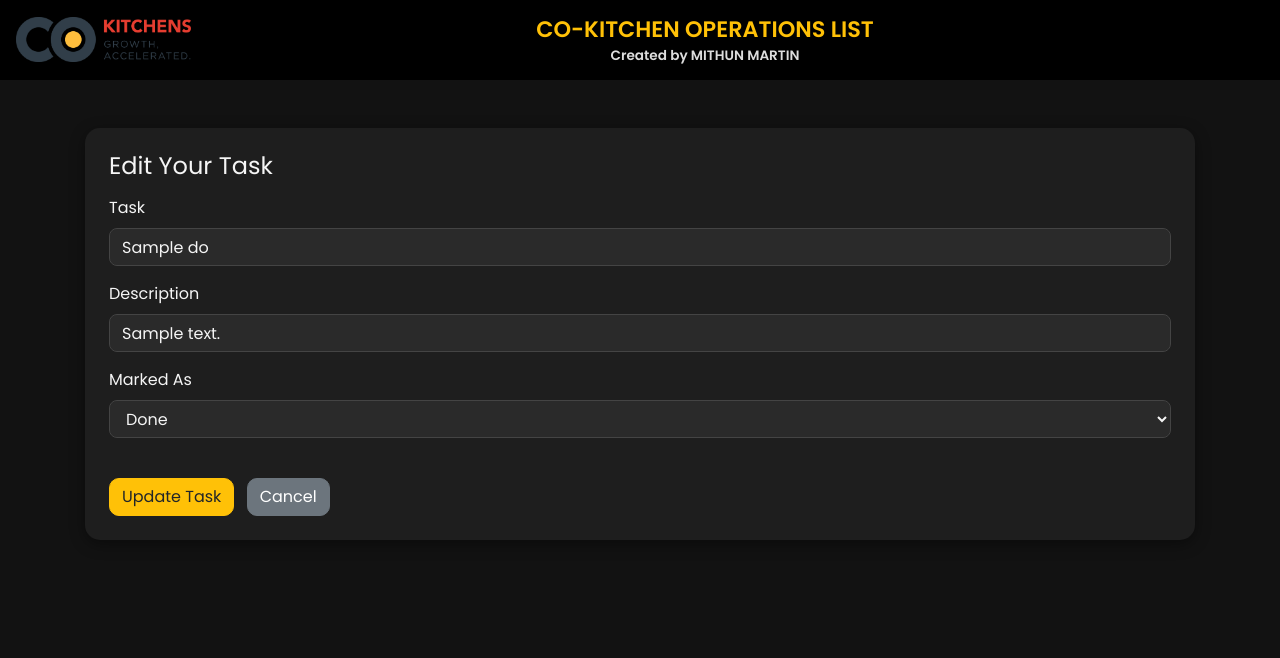
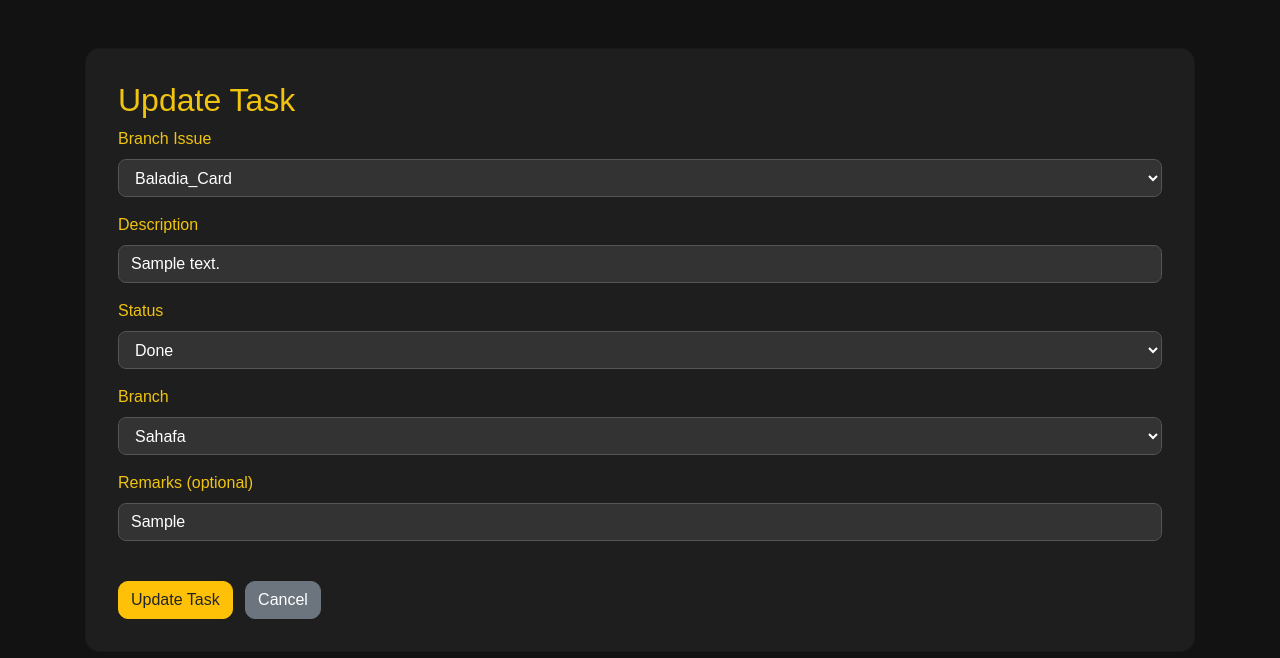
Before and after one commit to mithun-martin/CO-KITCHEN-TASK-MANAGER-FLASK-APP, a Flask app: page /update/1 in a window 1280 px wide. Shown: the top 658 px of the page. Run offline with Flask 3, Linux system fonts and the light colour scheme; tables that the repository leaves empty hold one stand-in row (values such as "Sample post"); some libraries are stand-ins or nearby versions.

Commit message:
Final updates: remarks field, enum, UI fixes

```diff
--- a/app.py
+++ b/app.py
@@ -4,6 +4,8 @@ from flask import Flask, render_template, request, redirect
 from flask_sqlalchemy import SQLAlchemy
 from datetime import datetime
 import pytz
+from werkzeug.exceptions import BadRequest
+
 
 app = Flask(__name__)
 #1)👉 This creates your Flask application object — it runs your web server.
@@ -45,7 +47,26 @@ db = SQLAlchemy(app)
 #In this case, you’re using SQLite as the database, and SQLAlchemy is the library that lets you interact with it via Python classes instead of raw SQL queries.
 #the line here ✅ Initializes SQLAlchemy for your Flask app.
 
-#3)initializing model class
+class Branche_issues(enum.Enum):
+    Baladia_Card = "Baladia_Card"
+    Water_Supply = "Water_Supply"
+    Air_Conditioning = "Air_Conditioning"
+    Chiller = "Chiller"
+    Freezer = "Freezer"
+    Sign_Board = "Sign_Board"
+    Robot = "Robot"
+    Uniform = "Uniform"
+    Fres_Air = "Fres_Air"
+    Exhaust = "Exhaust"
+    Pest_Control = "Pest_Control"
+    Duct_Cleaning = "Duct_Cleaning"
+    Air_Curtain = "Air_Curtain"
+    Ceiling_Lights = "Ceiling_Lights"
+    Floor_Tiles = "Floor_Tiles"
+    DeskTop_no_charge = "DeskTop_no_charge"
+
+
+
 class Branches(enum.Enum):
     Sahafa = "Sahafa"
     Sulimania = "Sulimania"
@@ -62,16 +83,17 @@ class Branches(enum.Enum):
     Jeddah = "Jeddah"
 
 
-class ToDo(db.Model):
+class HotelOp(db.Model):
     #👉 A Python class defining your ToDo table basically MODEL LIEK IN SB
+    __tablename__ = 'hotel_op'  # 👈 This is the new table name
     sno = db.Column(db.Integer,primary_key = True) #defining the primary key
-    title = db.Column(db.String(200), nullable = False)
+    branch_issues = db.Column(db.Enum(Branche_issues), nullable = False)
     desc = db.Column(db.String(500),nullable = False)
-    comment = db.Column(db.String(200))      # ✅ New
     status = db.Column(db.String(50), nullable=False, default="None")        # ✅ New
     # date_created = db.Column(db.DateTime,default = datetime.utcnow)
     branches = db.Column(db.Enum(Branches), nullable=False)
     date_created = db.Column(db.DateTime(timezone=True), nullable=False)
+    remarks = db.Column(db.String(200))  # ✅ New
     # date_created = db.Column(db.DateTime, nullable=False) # ✅ New
 
 with app.app_context():
@@ -89,15 +111,28 @@ with app.app_context():
 @app.route("/", methods=["GET", "POST"])
 def create_read():
     if request.method == 'POST':
-        title = request.form['title']
+        #branch_issues = request.form["branch_issues"]
+       # You're assigning a string, but SQLAlchemy expects the actual Enum type Branche_issues, not a plain string
+
+        branch_issues_str = request.form['branch_issues']
+        try:
+            branch_issues = Branche_issues(branch_issues_str)
+        except ValueError:
+            raise BadRequest("Invalid branch issue selected")
+
+
+
         desc = request.form['desc']
         status = request.form['status']
         branches = request.form['Branch']
         saudi_tz = pytz.timezone('Asia/Riyadh')
         current_time = datetime.utcnow().replace(tzinfo=pytz.utc).astimezone(saudi_tz)
+        remarks = request.form.get('remarks', '')  # Get remarks if provided, else empty string
+        #since for all others we gav emandatory to fill else form wont e netering we saw in ui
+        #as nullable = False but for remarks we did not do it so it can be empty
 
-        todo = ToDo(title=title, desc=desc, status=status, branches=branches, date_created=current_time)
-        db.session.add(todo)
+        hotelop = HotelOp(branch_issues=branch_issues, desc=desc, status=status, branches=branches, date_created=current_time, remarks=remarks)
+        db.session.add(hotelop)  # Add the new ToDo item to the session
         db.session.commit()
         return redirect("/")  # Important to redirect after POST
 
@@ -105,77 +140,46 @@ def create_read():
     filter_branch = request.args.get('filter_branch')
 
     if filter_branch and filter_branch != 'All':
-        allToDo = ToDo.query.filter_by(branches=filter_branch).all()
+        allToDo = HotelOp.query.filter_by(branches=filter_branch).all()
     else:
-        allToDo = ToDo.query.all()
+        allToDo = HotelOp.query.all()
 
-    return render_template("index.html", allToDo=allToDo, Branches=Branches, selected_branch=filter_branch)
+    return render_template("index.html", allToDo=allToDo, Branches=Branches, selected_branch=filter_branch,Branche_issues=Branche_issues)
 
 
+@app.route("/update/<int:sno>", methods=["GET", "POST"])
+def update(sno):
+    todo = HotelOp.query.get_or_404(sno)
 
+    if request.method == "POST":
+        branch_issues_str = request.form["branch_issues"]
+        try:
+            todo.branch_issues = Branche_issues(branch_issues_str)
+        except ValueError:
+            raise BadRequest("Invalid branch issue selected")
 
-@app.route("/update/<int:sno>",methods=["GET","POST"])
-def update(sno):
-    todo = ToDo.query.get_or_404(sno) #furst gets the get request chekc for no then it goes to the return render_html part
-    #which means u can chekc the a code as well of fromnend opens a new form for us to tyep new title and desc only
-    #wehen  we press update button in that /update page then the post request will be activates and if block will run and after entry it will rdirect to homepage
-    if request.method == "POST":
-        todo.title = request.form["title"]
         todo.desc = request.form["desc"]
         todo.status = request.form["status"]
+        todo.remarks = request.form.get("remarks", "")
+        todo.branches = Branches(request.form["Branch"])  # ✅ This line was missing before
+
         db.session.commit()
         return redirect("/")
 
-    return render_template("update.html", todo=todo)
+    return render_template("update.html", todo=todo, Branche_issues=Branche_issues, Branches=Branches)
 
-# 📌 Why create `update.html` separately?
-
-# Because it’s a different page.
-# When you click the Update button, it:
-
-# * opens a new page
-# * shows a form with current values filled
-# * allows you to edit and submit it
-
-# So — that page needs its own HTML template to display.
-
-# 👉 That’s why we created
-# `templates/update.html`
-
-
-
-# 📌 First: What happens when you click the Update button in your table now?
-# Current flow:
-
-# 1️⃣ You click
-# <a href="/update/{{ todo.sno }}">Update</a>
-# 👉 Browser sends a GET request to /update/3 (for example)
-# 👉 Flask runs the GET part of this:
-
-# todo = ToDo.query.get_or_404(sno)
-# return render_template("update.html", todo=todo)
-
-
-
-# 📌 Now: What happens when you submit the update form on that page?
-# 👉 That form sends a POST request to the same /update/<sno> URL
-# 👉 Flask runs this part:
-
-# 👉 Updates the data in the database
-# 👉 Then redirects back to the homepage /
-
-
-# 📌 Why redirect to / after POST?
-# Because otherwise, after updating, you’d still be sitting on the /update/<sno> page.
 
 
 
 @app.route("/delete/<int:sno>")
 def delete(sno):
-    record = ToDo.query.filter_by(sno=sno).first() #first() to delte the first record which matches
+    record = HotelOp.query.get(sno)
+    if record is None:
+        return "Record not found", 404
+
     db.session.delete(record)
     db.session.commit()
-    return redirect("/") #after deleting coem to back to slash ie the sam epage home
+    return redirect("/") #after deleting come back to home page
 
 
 
--- a/templates/update.html
+++ b/templates/update.html
@@ -1,106 +1,60 @@
+<!-- templates/update.html -->
 <!DOCTYPE html>
 <html lang="en">
 <head>
   <meta charset="UTF-8">
   <title>Update Task</title>
   <link rel="stylesheet" href="https://stackpath.bootstrapcdn.com/bootstrap/4.5.2/css/bootstrap.min.css">
-  <link href="https://fonts.googleapis.com/css2?family=Poppins:wght@400;600&display=swap" rel="stylesheet">
   <style>
-    body {
-      background: #121212;
-      font-family: 'Poppins', sans-serif;
-      color: #f5f5f5;
-    }
-
-    .navbar-custom {
-      background: #000;
-      padding: 0.8rem 1rem;
-      display: flex;
-      align-items: center;
-      justify-content: space-between;
-    }
-
-    .navbar-title {
-      flex: 1;
-      text-align: center;
-      color: #ffc107;
-      font-weight: 600;
-      font-size: 1.4rem;
-    }
-
-    .navbar-title p {
-      font-size: 0.85rem;
-      color: #ddd;
-      margin: 0;
-    }
-
-    .logo img {
-      height: 45px;
-    }
-
-    .card {
-      background: #1e1e1e;
-      border: none;
-      border-radius: 15px;
-      box-shadow: 0 4px 15px rgba(0,0,0,0.4);
-      color: #f5f5f5;
-    }
-
-    .form-control {
-      background-color: #2a2a2a;
-      color: #f5f5f5;
-      border-radius: 8px;
-      border: 1px solid #444;
-    }
-
-    .form-control::placeholder {
-      color: #ddd;
-    }
-
-    .btn {
-      border-radius: 10px;
-    }
+    body { background: #121212; font-family: 'Poppins', sans-serif; color: #f1f1f1; }
+    .card { background: #1e1e1e; border-radius: 15px; padding: 2rem; margin-top: 3rem; }
+    label { color: #f1c40f; }
+    .form-control { background-color: #333; color: #fff; border-radius: 8px; border: 1px solid #555; }
+    .btn { border-radius: 10px; }
+    h2 { color: #f1c40f; }
   </style>
 </head>
 <body>
-
-  <div class="navbar-custom">
-    <div class="logo">
-      <img src="{{ url_for('static', filename='logo.png') }}" alt="logo">
-    </div>
-    <div class="navbar-title">
-      CO-KITCHEN OPERATIONS LIST
-      <p>Created by MITHUN MARTIN</p>
-    </div>
-    <div style="width:45px"></div>
-  </div>
-
-  <div class="container mt-5 mb-5">
-    <div class="card p-4">
-      <h4 class="mb-3">Edit Your Task</h4>
+  <div class="container">
+    <div class="card">
+      <h2>Update Task</h2>
       <form action="/update/{{ todo.sno }}" method="POST">
         <div class="form-group">
-          <label>Task</label>
-          <input type="text" name="title" class="form-control" value="{{ todo.title }}" required>
+          <label>Branch Issue</label>
+          <select name="branch_issues" class="form-control" required>
+            {% for issue in Branche_issues %}
+              <option value="{{ issue.value }}" {% if todo.branch_issues.value == issue.value %}selected{% endif %}>{{ issue.value }}</option>
+            {% endfor %}
+          </select>
         </div>
         <div class="form-group mt-3">
           <label>Description</label>
-          <input type="text" name="desc" class="form-control" value="{{ todo.desc }}">
+          <input type="text" name="desc" class="form-control" value="{{ todo.desc }}" required>
         </div>
         <div class="form-group mt-3">
-          <label>Marked As</label>
+          <label>Status</label>
           <select name="status" class="form-control">
-            <option value="Done" {% if todo.status == 'Done' %}selected{% endif %}>Done</option>
-            <option value="To prioritize" {% if todo.status == 'To prioritize' %}selected{% endif %}>To prioritize</option>
-            <option value="On-going" {% if todo.status == 'On-going' %}selected{% endif %}>On-going</option>
-            <option value="Daily Reminder" {% if todo.status == 'Daily Reminder' %}selected{% endif %}>Daily Reminder</option>
+            {% for status in ["Done", "To prioritize", "On-going", "Daily Reminder"] %}
+              <option value="{{ status }}" {% if todo.status == status %}selected{% endif %}>{{ status }}</option>
+            {% endfor %}
           </select>
+        </div>
+        <div class="form-group mt-3">
+          <label>Branch</label>
+          <select name="Branch" class="form-control">
+            {% for branch in Branches %}
+              <option value="{{ branch.value }}" {% if todo.branches.value == branch.value %}selected{% endif %}>{{ branch.value }}</option>
+            {% endfor %}
+          </select>
+        </div>
+        <div class="form-group mt-3">
+          <label>Remarks (optional)</label>
+          <input type="text" name="remarks" class="form-control" value="{{ todo.remarks or '' }}">
         </div>
         <button type="submit" class="btn btn-warning mt-4">Update Task</button>
         <a href="/" class="btn btn-secondary mt-4 ml-2">Cancel</a>
       </form>
     </div>
   </div>
-
 </body>
 </html>
```
Also changed, not shown: templates/index.html (+43 -126 lines).
